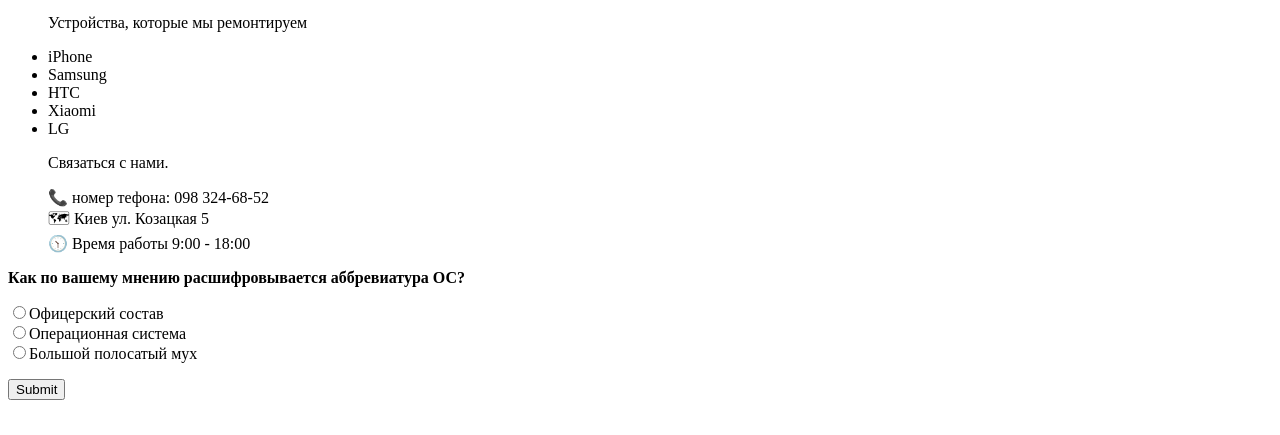
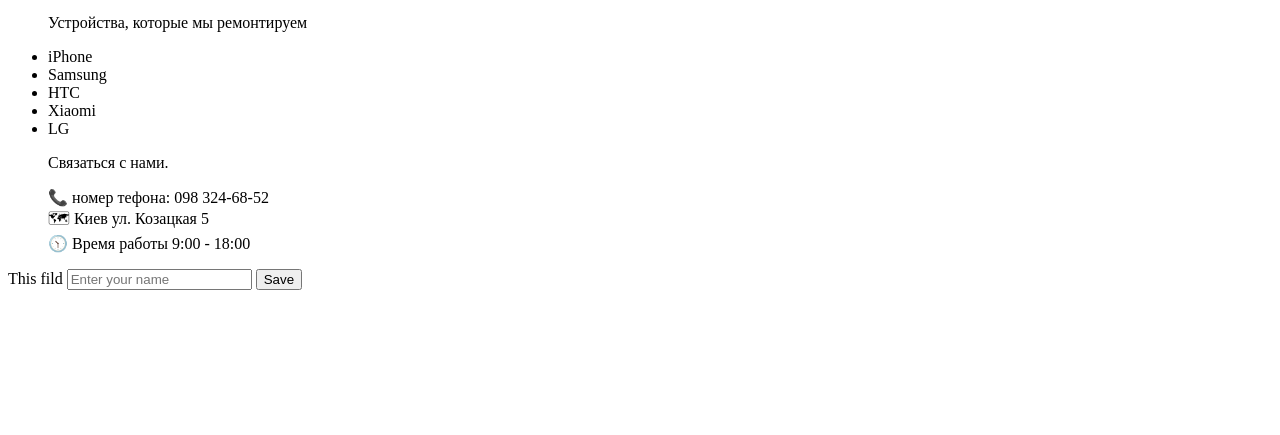
Before and after one commit to ombre502/Hello-World, a plain HTML site: page LessonHTML/index.html in a window 1280 px wide. Shown: the part 365-800 px from the top of the page. Drawn offline with Linux system fonts and the light colour scheme.

Commit message:
no message

```diff
--- a/LessonHTML/index.html
+++ b/LessonHTML/index.html
@@ -40,12 +40,10 @@
 				📞 номер тефона: 098 324-68-52  <br> 🗺 Киев ул. Козацкая 5  <br> 🕥 <time>Время работы 9:00 - 18:00</time><br>
 		</div>
 		</ul>
-		<form action="">
-		  <p><b>Как по вашему мнению расшифровывается аббревиатура ОС?</b></p>
-		  <p><input type="radio" name="answer" value="a1">Офицерский состав<Br>
-			 <input type="radio" name="answer" value="a2">Операционная система<Br>
-			 <input type="radio" name="answer" value="a3">Большой полосатый мух</p>
-		  <p><input type="submit"></p>
+		<form action="/submit" method="POST">
+			<label for='testpost'>This fild</label>
+			<input id='testpost'	type="text" name='newtest' placeholder='Enter your name'>
+			<input type='submit' value='Save'>
 		</form>
 	</body>
 </html>
```
